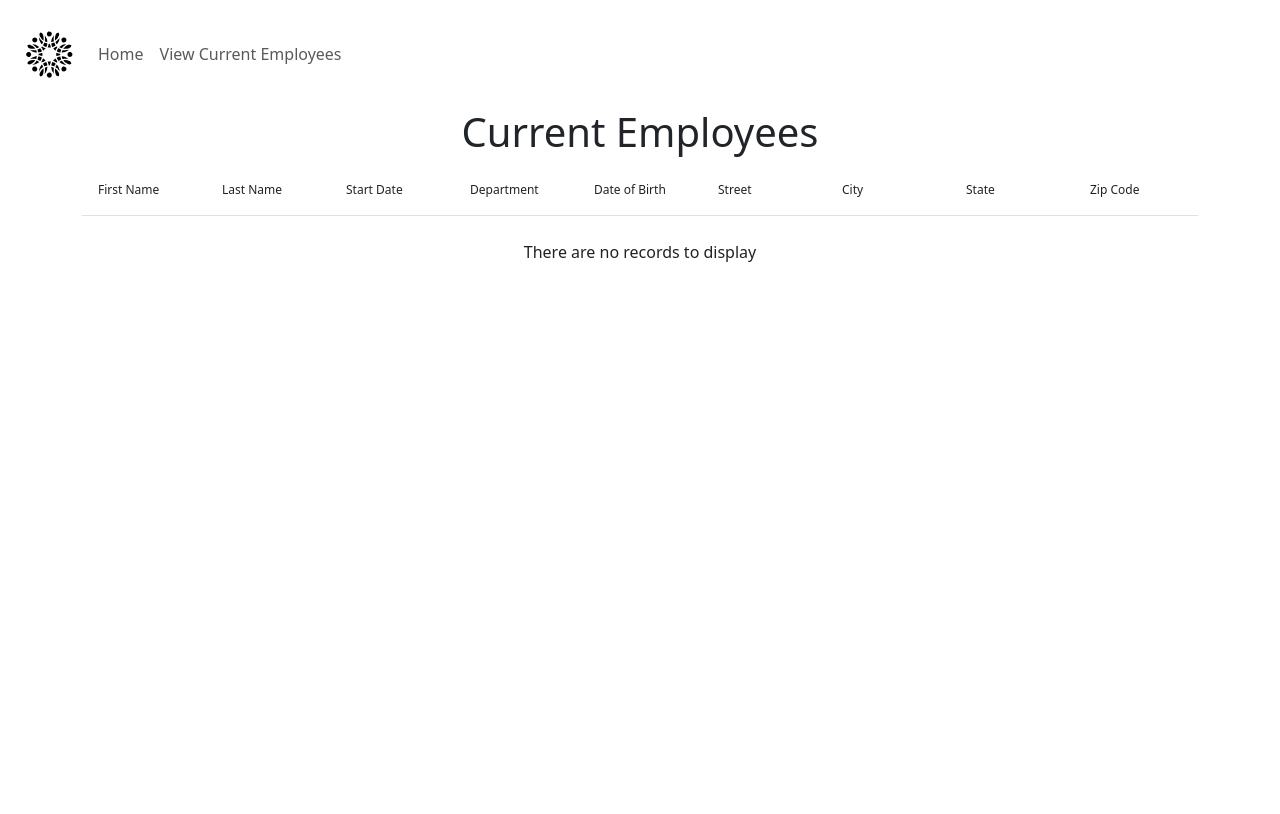
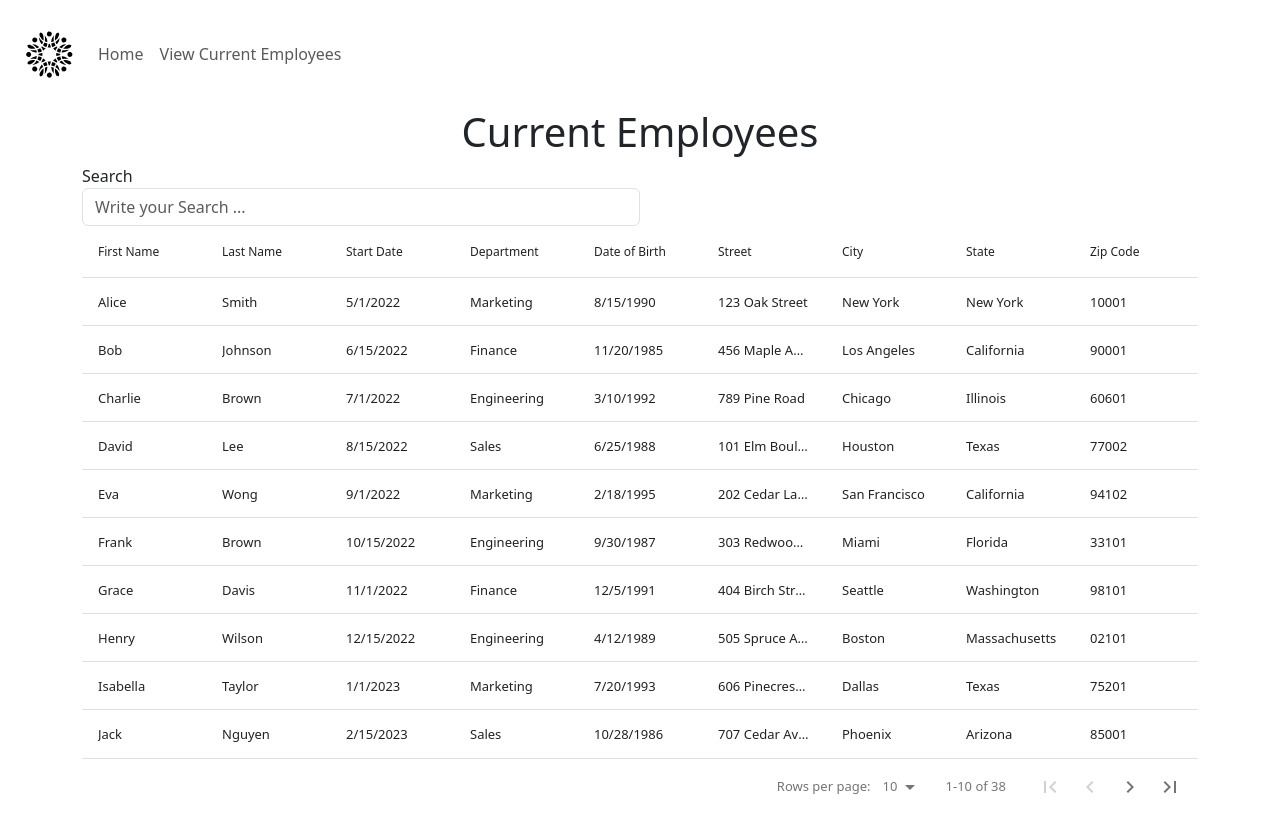
Before and after one commit to BartzCyril/HRnet, a React (Vite) app: page /HRnet/employee-list in a window 1280 px wide. Built offline with nearby package versions, Linux system fonts and the light colour scheme.

Commit message:
add fake data

```diff
--- /dev/null
+++ b/src/data/fakeEmployee.ts
@@ -0,0 +1,213 @@
+import {Employee} from "../utils/slice/employeeSlice.ts";
+
+export const fakeEmployees: Employee[] = [
+    {
+        firstName: "Alice",
+        lastName: "Smith",
+        street: "123 Oak Street",
+        city: "New York",
+        zipCode: "10001",
+        dateOfBirth: "1990-08-15",
+        startDate: "2022-05-01",
+        selectedOptionState: "New York",
+        selectedOptionDepartment: "Marketing"
+    },
+    {
+        firstName: "Bob",
+        lastName: "Johnson",
+        street: "456 Maple Avenue",
+        city: "Los Angeles",
+        zipCode: "90001",
+        dateOfBirth: "1985-11-20",
+        startDate: "2022-06-15",
+        selectedOptionState: "California",
+        selectedOptionDepartment: "Finance"
+    },
+    {
+        firstName: "Charlie",
+        lastName: "Brown",
+        street: "789 Pine Road",
+        city: "Chicago",
+        zipCode: "60601",
+        dateOfBirth: "1992-03-10",
+        startDate: "2022-07-01",
+        selectedOptionState: "Illinois",
+        selectedOptionDepartment: "Engineering"
+    },
+    {
+        firstName: "David",
+        lastName: "Lee",
+        street: "101 Elm Boulevard",
+        city: "Houston",
+        zipCode: "77002",
+        dateOfBirth: "1988-06-25",
+        startDate: "2022-08-15",
+        selectedOptionState: "Texas",
+        selectedOptionDepartment: "Sales"
+    },
+    {
+        firstName: "Eva",
+        lastName: "Wong",
+        street: "202 Cedar Lane",
+        city: "San Francisco",
+        zipCode: "94102",
+        dateOfBirth: "1995-02-18",
+        startDate: "2022-09-01",
+        selectedOptionState: "California",
+        selectedOptionDepartment: "Marketing"
+    },
+    {
+        firstName: "Frank",
+        lastName: "Brown",
+        street: "303 Redwood Drive",
+        city: "Miami",
+        zipCode: "33101",
+        dateOfBirth: "1987-09-30",
+        startDate: "2022-10-15",
+        selectedOptionState: "Florida",
+        selectedOptionDepartment: "Engineering"
+    },
+    {
+        firstName: "Grace",
+        lastName: "Davis",
+        street: "404 Birch Street",
+        city: "Seattle",
+        zipCode: "98101",
+        dateOfBirth: "1991-12-05",
+        startDate: "2022-11-01",
+        selectedOptionState: "Washington",
+        selectedOptionDepartment: "Finance"
+    },
+    {
+        firstName: "Henry",
+        lastName: "Wilson",
+        street: "505 Spruce Avenue",
+        city: "Boston",
+        zipCode: "02101",
+        dateOfBirth: "1989-04-12",
+        startDate: "2022-12-15",
+        selectedOptionState: "Massachusetts",
+        selectedOptionDepartment: "Engineering"
+    },
+    {
+        firstName: "Isabella",
+        lastName: "Taylor",
+        street: "606 Pinecrest Road",
+        city: "Dallas",
+        zipCode: "75201",
+        dateOfBirth: "1993-07-20",
+        startDate: "2023-01-01",
+        selectedOptionState: "Texas",
+        selectedOptionDepartment: "Marketing"
+    },
+    {
+        firstName: "Jack",
+        lastName: "Nguyen",
+        street: "707 Cedar Avenue",
+        city: "Phoenix",
+        zipCode: "85001",
+        dateOfBirth: "1986-10-28",
+        startDate: "2023-02-15",
+        selectedOptionState: "Arizona",
+        selectedOptionDepartment: "Sales"
+    },
+    {
+        firstName: "Katherine",
+        lastName: "Smith",
+        street: "808 Oak Lane",
+        city: "Atlanta",
+        zipCode: "30301",
+        dateOfBirth: "1994-01-08",
+        startDate: "2023-03-01",
+        selectedOptionState: "Georgia",
+        selectedOptionDepartment: "Finance"
+    },
+    {
+        firstName: "Leo",
+        lastName: "Gonzalez",
+        street: "909 Maple Street",
+        city: "Denver",
+        zipCode: "80201",
+        dateOfBirth: "1984-05-22",
+        startDate: "2023-04-15",
+        selectedOptionState: "Colorado",
+        selectedOptionDepartment: "Engineering"
+    },
+    {
+        firstName: "Mia",
+        lastName: "Chen",
+        street: "1010 Pine Ridge",
+        city: "Minneapolis",
+        zipCode: "55401",
+        dateOfBirth: "1996-08-02",
+        startDate: "2023-05-01",
+        selectedOptionState: "Minnesota",
+        selectedOptionDepartment: "Marketing"
+    },
+    {
+        firstName: "Noah",
+        lastName: "Lopez",
+        street: "1111 Cedar Ridge",
+        city: "San Diego",
+        zipCode: "92101",
+        dateOfBirth: "1983-11-15",
+        startDate: "2023-06-15",
+        selectedOptionState: "California",
+        selectedOptionDepartment: "Sales"
+    },
+    {
+        firstName: "Olivia",
+        lastName: "Martinez",
+        street: "1212 Redwood Boulevard",
+        city: "Philadelphia",
+        zipCode: "19101",
+        dateOfBirth: "1982-02-28",
+        startDate: "2023-07-01",
+        selectedOptionState: "Pennsylvania",
+        selectedOptionDepartment: "Finance"
+    },
+    {
+        firstName: "Peter",
+        lastName: "Wang",
+        street: "1313 Birch Avenue",
+        city: "Portland",
+        zipCode: "97201",
+        dateOfBirth: "1997-03-10",
+        startDate: "2023-08-15",
+        selectedOptionState: "Oregon",
+        selectedOptionDepartment: "Engineering"
+    },
+    {
+        firstName: "Quinn",
+        lastName: "Davis",
+        street: "1414 Pine Lane",
+        city: "Austin",
+        zipCode: "78701",
+        dateOfBirth: "1981-06-25",
+        startDate: "2023-09-01",
+        selectedOptionState: "Texas",
+        selectedOptionDepartment: "Marketing"
+    },
+    {
+        firstName: "Ryan",
+        lastName: "Wilson",
+        street: "1515 Elm Drive",
+        city: "Chicago",
+        zipCode: "60601",
+        dateOfBirth: "1998-09-18",
+        startDate: "2023-10-15",
+        selectedOptionState: "Illinois",
+        selectedOptionDepartment: "Sales"
+    },
+    {
+        firstName: "Sophia",
+        lastName: "Brown",
+        street: "1616 Maple Road",
+        city: "Seattle",
+        zipCode: "98101",
+        dateOfBirth: "1980-12-31",
+        startDate: "2023-11-01",
+        selectedOptionState: "Washington",
+        selectedOptionDepartment: "Finance"
+    }
+]
--- a/src/pages/CurrentEmployees.tsx
+++ b/src/pages/CurrentEmployees.tsx
@@ -1,7 +1,25 @@
 import {DataTableEmployee} from "../components/DataTable/DataTableEmployee.tsx";
 import {Header} from "../components/Header.tsx";
+import {fakeEmployees} from "../data/fakeEmployee.ts";
+import {useDispatch} from "react-redux";
+import {createEmployee} from "../utils/slice/employeeSlice.ts";
 
 export function CurrentEmployees() {
+
+    const dispatch = useDispatch()
+
+    fakeEmployees.map((e) => dispatch(createEmployee({
+            firstName: e.firstName,
+            lastName: e.lastName,
+            street: e.street,
+            city: e.city,
+            zipCode: e.zipCode,
+            dateOfBirth : new Date(e.dateOfBirth).toLocaleDateString(),
+            startDate: new Date(e.startDate).toLocaleDateString(),
+            selectedOptionState: e.selectedOptionState,
+            selectedOptionDepartment: e.selectedOptionDepartment
+        }))
+    )
 
     return (
         <>
```
